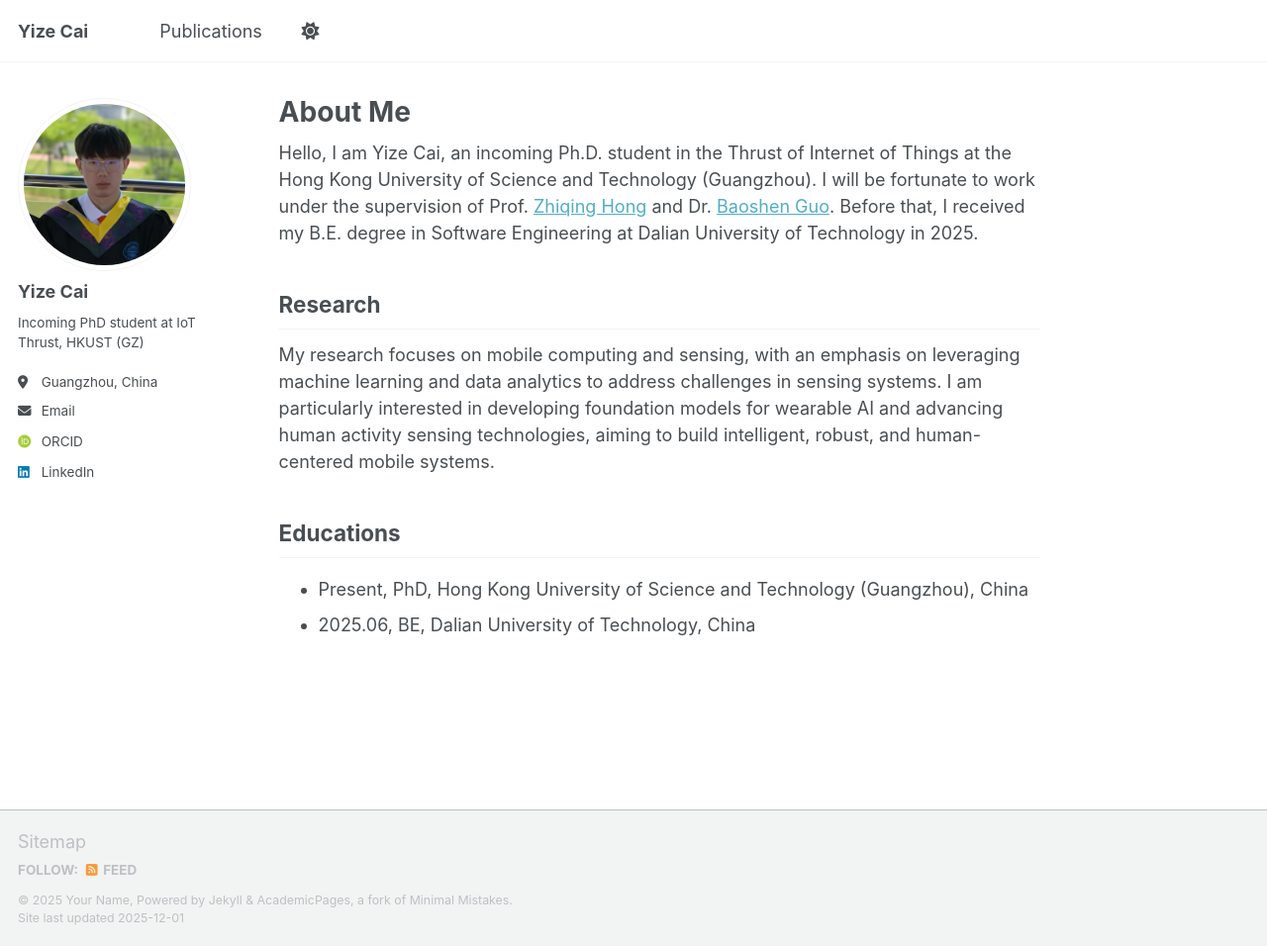
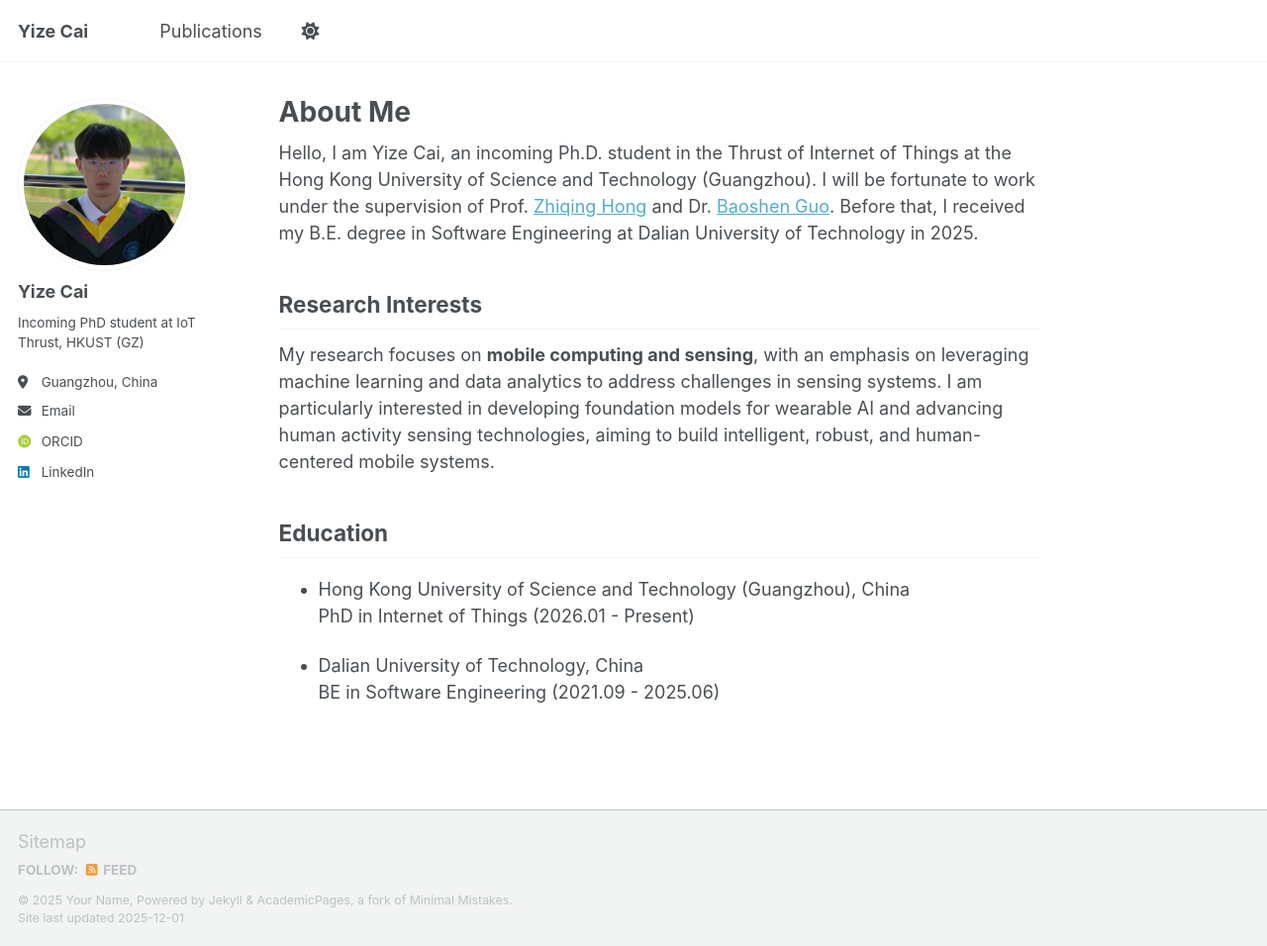
Before and after one commit to saiketa/saiketa.github.io, a Jekyll site: the page built from _pages/about.md, in a window 1280 px wide and 956 px high. Shown: the whole window at 99% size. Built offline with Jekyll 4.4.1, drawn with Linux system fonts in a browser that asks for light colours; some web fonts are replaced; a script bundle is joined from its source files by our own code; library files that are not in the unit come from our copies.

Commit message:
Update about.md

```diff
--- a/_pages/about.md
+++ b/_pages/about.md
@@ -9,11 +9,14 @@
 
 Hello, I am Yize Cai, an incoming Ph.D. student in the Thrust of Internet of Things at the Hong Kong University of Science and Technology (Guangzhou). I will be fortunate to work under the supervision of Prof. [Zhiqing Hong](http://www.zhiqinghong.one/) and Dr. [Baoshen Guo](https://baoshenguo.com/). Before that, I received my B.E. degree in Software Engineering at Dalian University of Technology in 2025.
 
-## Research
+## Research Interests
 
-My research focuses on mobile computing and sensing, with an emphasis on leveraging machine learning and data analytics to address challenges in sensing systems. I am particularly interested in developing foundation models for wearable AI and advancing human activity sensing technologies, aiming to build intelligent, robust, and human-centered mobile systems.
+My research focuses on **mobile computing and sensing**, with an emphasis on leveraging machine learning and data analytics to address challenges in sensing systems. I am particularly interested in developing foundation models for wearable AI and advancing human activity sensing technologies, aiming to build intelligent, robust, and human-centered mobile systems.
 
-## Educations
+## Education
 
-- Present, PhD, Hong Kong University of Science and Technology (Guangzhou), China
-- 2025.06, BE, Dalian University of Technology, China
+- Hong Kong University of Science and Technology (Guangzhou), China<br>
+  PhD in Internet of Things (2026.01 - Present)
+
+- Dalian University of Technology, China<br>
+  BE in Software Engineering (2021.09 - 2025.06)
```
